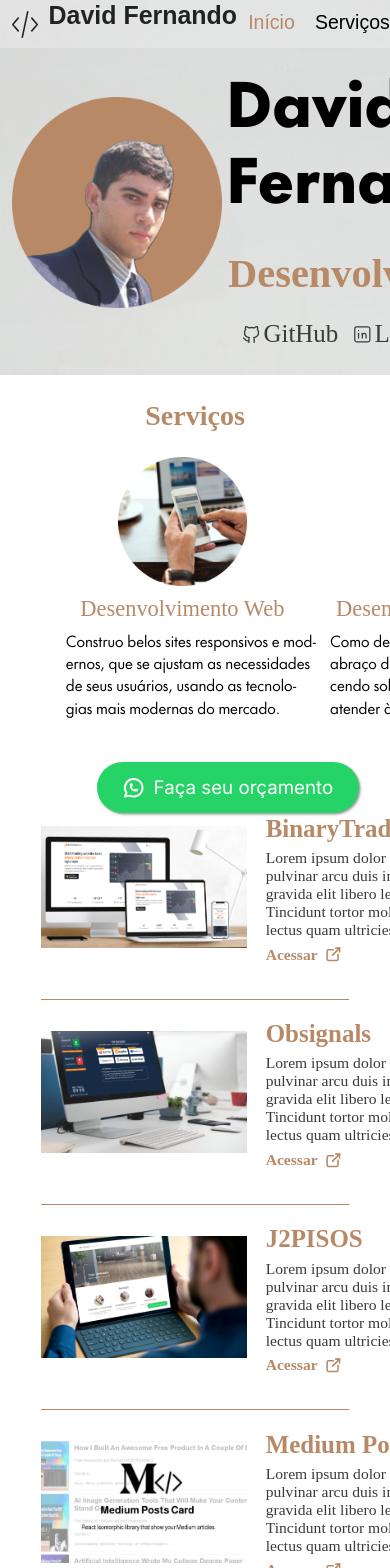
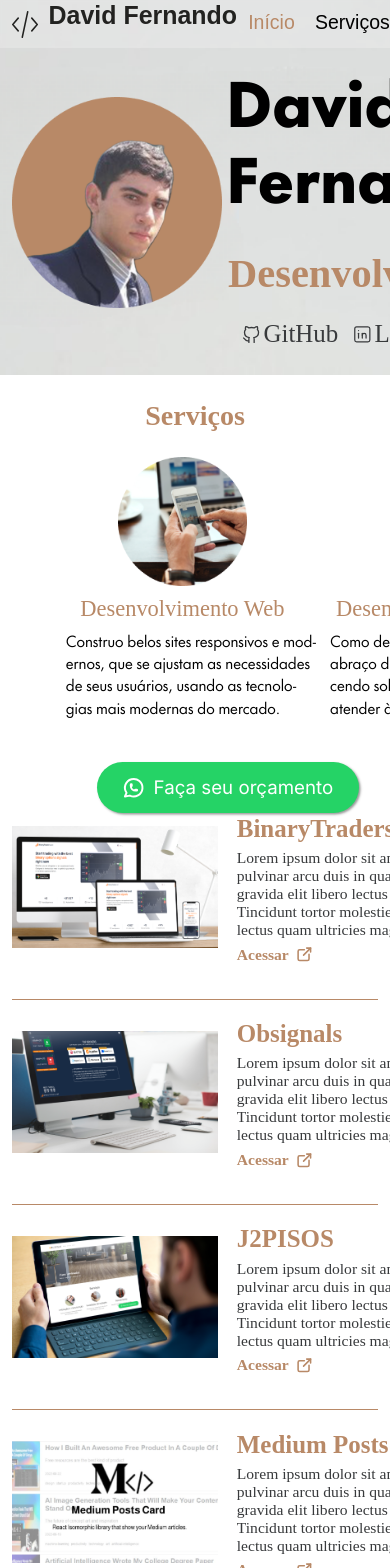
Before and after one commit to david-fernando/davidfernandodev, a Next.js app: page / in a window 390 px wide. Shown: the top 1568 px of the page. Built offline with nearby package versions, Linux system fonts and the light colour scheme.

Commit message:
Update Projects.module.css

```diff
--- a/src/styles/components/Projects.module.css
+++ b/src/styles/components/Projects.module.css
@@ -118,3 +118,16 @@
     width: 67.802dvw;
   }
 }
+
+@media (max-width: 1256px) {
+  .project {
+    width: 111.4dvw;
+  }
+}
+
+@media (max-width: 1074px) {
+  .project {
+    width: 120.4dvw;
+    justify-content: space-around;
+  }
+}
```
